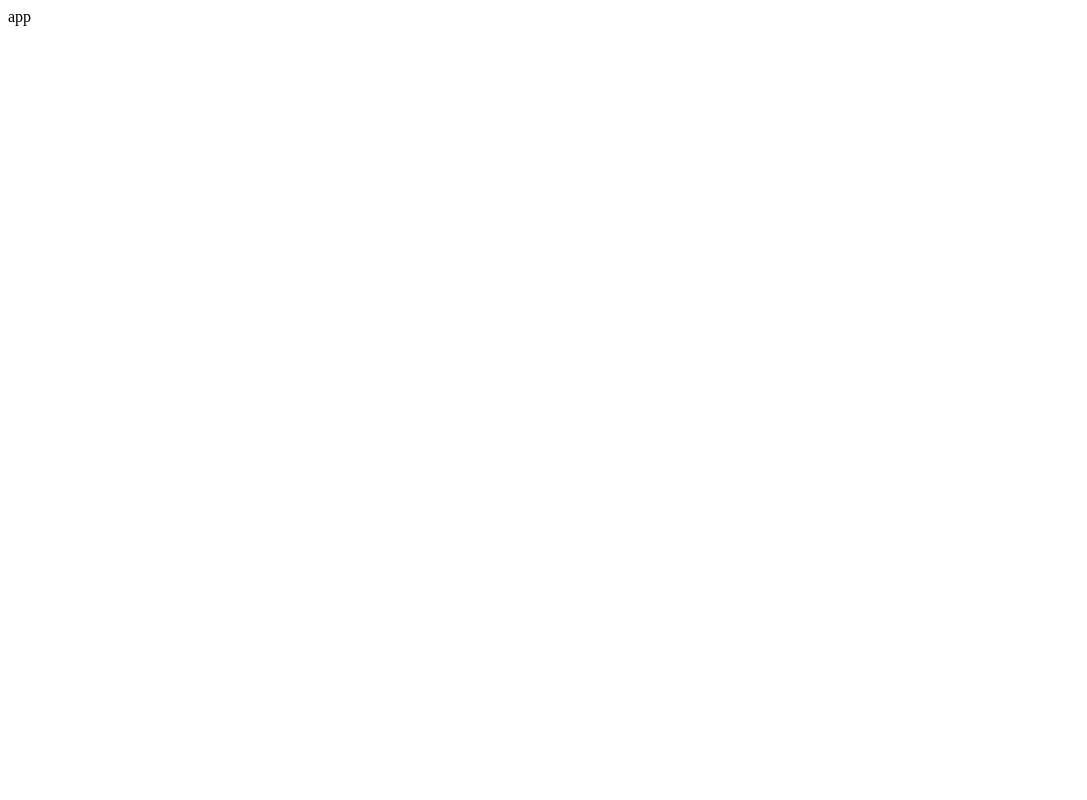
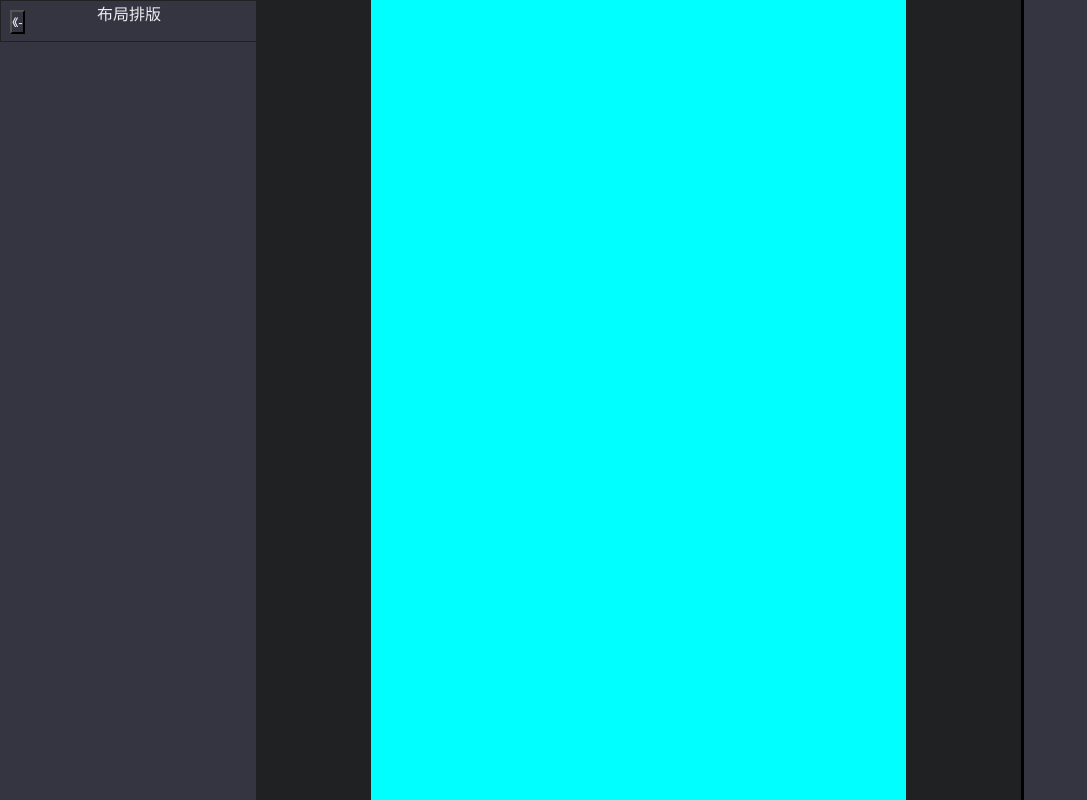
Before and after one commit to TJ-small-steel-cannon/brief_code, a React (Create React App) app: page / in a window 1280 px wide. Shown: the whole page, without its empty margins (0-1087 px from the left). Built offline with nearby package versions, Linux system fonts and the light colour scheme.

Commit message:
操作页面布局及基础逻辑第一版

```diff
--- a/src/App.js
+++ b/src/App.js
@@ -1,8 +1,8 @@
-
+import Console from "./pages/xxx";
 function App() {
   return (
     <div className="App">
-      app
+      <Console></Console>
     </div>
   );
 }
--- /dev/null
+++ b/src/pages/xxx/displayArea.jsx
@@ -0,0 +1,15 @@
+import React, { useState } from 'react';
+import "./displayArea.moudle.css"
+function DisplayArea({ width, showSidebar, toggleSidebar }) {
+
+    return (
+        <div id="middleChild" style={{ width: `${width}px` }}>
+            <button id="button" onClick={toggleSidebar} className={showSidebar ? 'collapsed' : ''}>
+                {showSidebar ? '《-' : '-》'}
+            </button>
+            <div id="html"></div>
+        </div>
+    );
+}
+
+export default DisplayArea;
--- /dev/null
+++ b/src/pages/xxx/displayArea.moudle.css
@@ -0,0 +1,49 @@
+#middleChild {
+    display: flex !important;
+    background-color: #202123;
+    max-width: 60%;
+    min-width: 40%;
+    /*overflow: scroll;*/
+    width: 60%;
+    height: 100%;
+
+    justify-content: center;
+    align-items: center;
+    overflow-y: auto;
+}
+
+#html {
+    width: 70%;
+    height: 2000px;
+    background-color: aqua;
+}
+
+#button {
+    height: 3% !important;
+    min-width: 15px !important;
+    background-color: #343541;
+    color: #ECECF1;
+    position: fixed;
+    top: 10px;
+    left: 10px;
+    z-index: 999;
+    transition: transform 0.3s ease;
+}
+
+#button.rotated {
+    transform: rotate(180deg);
+}
+
+::-webkit-scrollbar-track {
+    background-color: #f1f1f1;
+}
+
+/* 滚动条滑块 */
+::-webkit-scrollbar-thumb {
+    background-color: #888;
+}
+
+/* 鼠标悬停在滚动条上时的样式 */
+::-webkit-scrollbar-thumb:hover {
+    background-color: #555;
+}
--- /dev/null
+++ b/src/pages/xxx/index.css
@@ -0,0 +1,46 @@
+* {
+    margin: 0;
+    padding: 0;
+    height: 100%;
+}
+
+::-webkit-scrollbar {
+    width: 5px;
+}
+
+/* 滚动条轨道 */
+::-webkit-scrollbar-track {
+    background-color: #f1f1f1;
+}
+
+/* 滚动条滑块 */
+::-webkit-scrollbar-thumb {
+    background-color: #888;
+}
+
+/* 鼠标悬停在滚动条上时的样式 */
+::-webkit-scrollbar-thumb:hover {
+    background-color: #555;
+}
+
+#father {
+    margin: 0;
+    padding: 0;
+    display: flex;
+    flex: auto;
+    height: 100%;
+    width: 100%;
+    background-color: #343541;
+    align-content: stretch;
+    /* position: absolute; */
+}
+
+
+#bar {
+    width: 20%;
+    transition: 'width 0.3s ease'
+}
+
+#bar.collapsed {
+    width: 0;
+}
--- a/src/pages/xxx/index.jsx
+++ b/src/pages/xxx/index.jsx
@@ -0,0 +1,56 @@
+import SideNavigationBar from "./sideNavigationBar";
+import DisplayArea from "./displayArea";
+import OperationArea from "./operationArea";
+import "./index.css"
+import React, { useState } from 'react';
+function Console() {
+    const [width1, setWidth1] = useState(3000);
+    const [width2, setWidth2] = useState(1000);
+    const [isDragging, setIsDragging] = useState(false);
+    const [isHovering, setIsHovering] = useState(false);
+    const [showSidebar, setShowSidebar] = useState(true);
+
+    const handleDragStart = () => {
+        setIsDragging(true);
+    };
+
+    const handleDragEnd = () => {
+        setIsDragging(false);
+    };
+    const handleMouseEnter = () => {
+        setIsHovering(true);
+    };
+
+    const handleMouseLeave = () => {
+        setIsHovering(false);
+    };
+
+    const handleDrag = (e) => {
+        if (isDragging) {
+            const newWidth1 = e.clientX;
+            const newWidth2 = window.innerWidth - e.clientX;
+            setWidth1(newWidth1);
+            setWidth2(newWidth2);
+        }
+    };
+    const handleButtonClick = () => {
+        setShowSidebar(!showSidebar);
+        console.log(showSidebar)
+    }
+
+    return (
+        <div id="father" onMouseMove={handleDrag} onMouseUp={handleDragEnd}>
+            <SideNavigationBar id="bar" className={showSidebar ? 'collapsed' : ''} sidebarStyle={{ display: showSidebar ? 'flex' : 'none', minWidth: showSidebar ? '20%' : '0' }} />
+            <DisplayArea width={width1} showSidebar={showSidebar} toggleSidebar={handleButtonClick} />
+            <div
+                className="dragbar"
+                onMouseDown={handleDragStart}
+                onMouseEnter={handleMouseEnter}
+                onMouseLeave={handleMouseLeave}
+                style={{ cursor: isDragging ? 'col-resize' : isHovering ? 'ew-resize' : 'default', height: "100%", width: "1%", display: "flex", backgroundColor: "black" }}
+            ></div>
+            <OperationArea width={width2} />
+        </div>
+    );
+}
+export default Console;
--- /dev/null
+++ b/src/pages/xxx/operationArea.jsx
@@ -0,0 +1,9 @@
+import React, { useState } from 'react';
+import "./operationArea.moudle.css"
+function OperationArea({ width }) {
+    return (
+        <div id="rightChild" style={{ width: `${width}px` }}></div>
+    );
+}
+
+export default OperationArea;
--- /dev/null
+++ b/src/pages/xxx/operationArea.moudle.css
@@ -0,0 +1,8 @@
+#rightChild {
+    display: flex;
+    max-width: 40%;
+    min-width: 20%;
+    width: 20%;
+    height: 100%;
+    overflow-y: auto;
+}
--- /dev/null
+++ b/src/pages/xxx/sideNavigationBar.jsx
@@ -0,0 +1,12 @@
+import "./sideNavigationBar.moudle.css"
+function SideNavigationBar({ sidebarStyle }) {
+    return (
+        <div id="leftChild" style={sidebarStyle}>
+            <div id="title">
+                <span>布局排版</span>
+            </div>
+            <div id="componentBox"></div>
+        </div>
+    );
+}
+export default SideNavigationBar;
--- /dev/null
+++ b/src/pages/xxx/sideNavigationBar.moudle.css
@@ -0,0 +1,27 @@
+#leftChild {
+
+    display: flex;
+    max-width: 20%;
+    min-width: 20%;
+    width: 20%;
+    height: 100%;
+    transition: width 0.3s ease;
+    justify-content: center;
+    flex-direction: column;
+    flex-wrap: nowrap;
+}
+
+#title {
+    width: 100%;
+    height: 5%;
+    border: 1px solid #202123;
+    color: #ECECF1;
+    align-items: center;
+    text-align: center;
+}
+
+#componentBox {
+    height: 95%;
+    width: 100%;
+    overflow-y: auto;
+}
```
Also changed, not shown: 1 other file (tests, documents, lock files or other folders).
